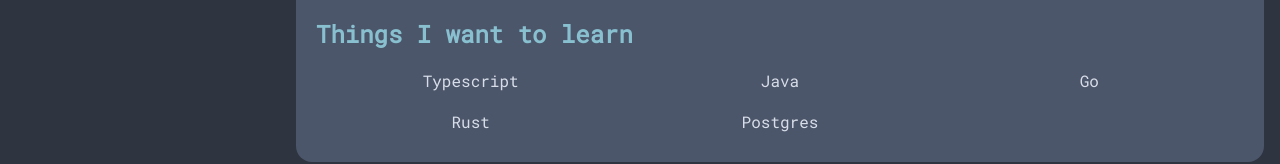
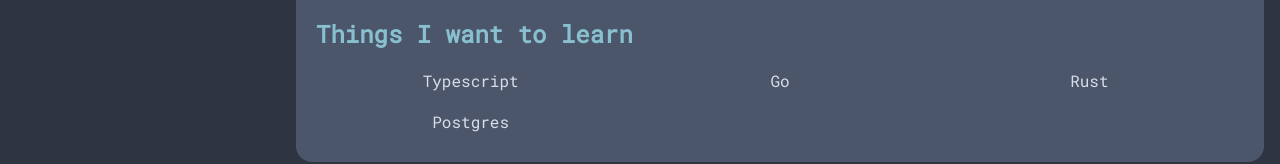
Before and after one commit to dillonkmcquade/dmcquade, a React (Create React App) app: page / in a window 1280 px wide. Shown: the part 637-801 px from the top of the page. Built offline with nearby package versions, Linux system fonts and the light colour scheme.

Commit message:
remove bullet point from arrays.js

```diff
--- a/src/data/arrays.js
+++ b/src/data/arrays.js
@@ -84,7 +84,6 @@
     subtitle: "Things I want to learn",
     array: [
       { text: "Typescript" },
-      { text: "Java" },
       { text: "Go" },
       { text: "Rust" },
       { text: "Postgres" },
```
